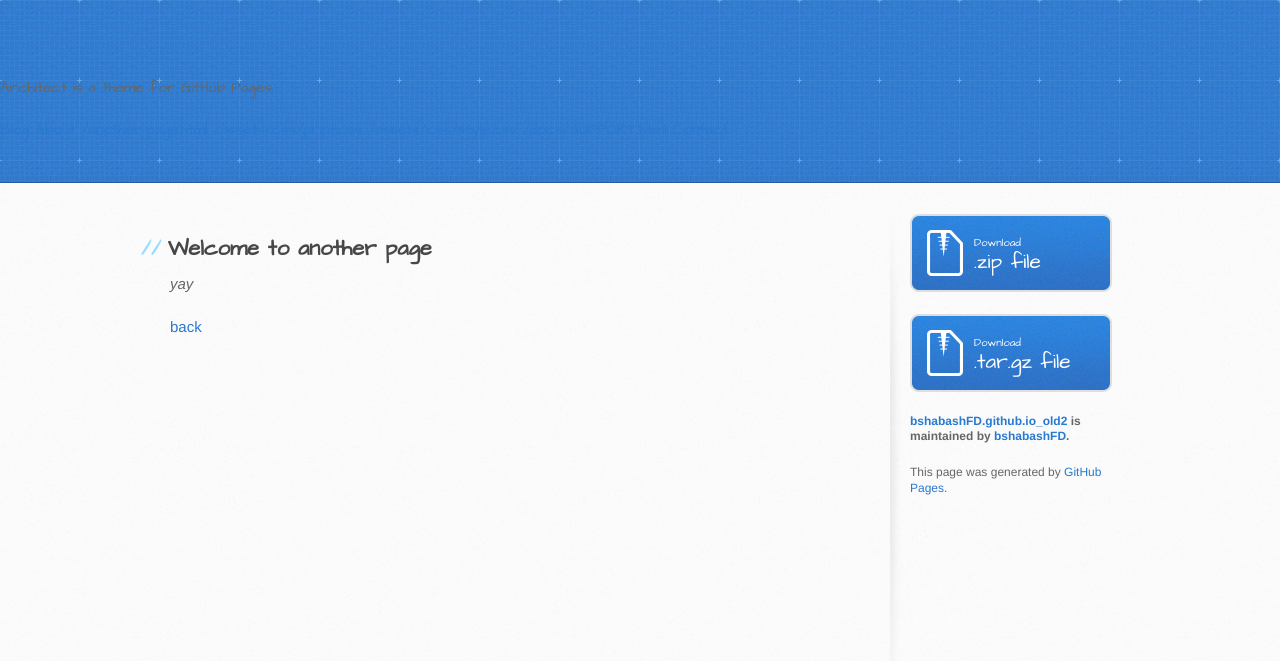
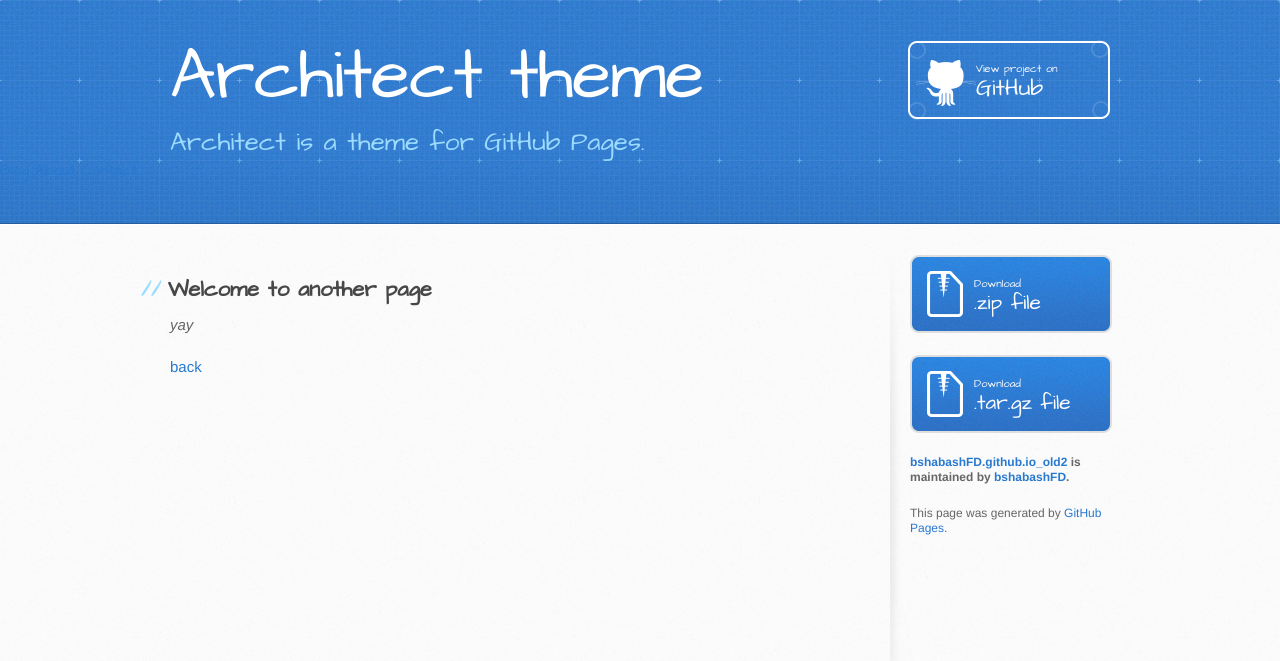
Before and after one commit to bshabashFD/bshabashFD.github.io_old2, a Jekyll site: the page built from another-page.md, in a window 1280 px wide. Shown: the top 661 px of the page. Built offline with Jekyll 4.4.1, drawn with Linux system fonts in a browser that asks for light colours; our own code applies the rules of GitHub Pages for plain Markdown files.

Commit message:
Update default.html

```diff
--- a/_layouts/default.html
+++ b/_layouts/default.html
@@ -15,40 +15,26 @@
   </head>
 
   <body>
-    <div class="wrapper-masthead">
-      <div class="container">
-        <header class="masthead clearfix">
-          <a href="{{ site.baseurl }}/" class="site-avatar"><img src="{{ site.avatar }}" /></a>
+    <header>
+      <div class="inner">
+        <a href="{{ '/' | absolute_url }}">
+          <h1>{{ site.title | default: site.github.repository_name }}</h1>
+        </a>
+        <h2>{{ site.description | default: site.github.project_tagline }}</h2>
+        {% if site.github.is_project_page %}
+          <a href="{{ site.github.repository_url }}" class="button"><small>View project on</small> GitHub</a>
+        {% endif %}
+        {% if site.github.is_user_page %}
+          <a href="{{ site.github.owner_url }}" class="button"><small>Follow me on</small> GitHub</a>
+        {% endif %}
+      </div>
 
-          <div class="site-info">
-            <h1 class="site-name"><a href="{{ site.baseurl }}/">{{ site.name }}</a></h1>
-            <p class="site-description">{{ site.description }}</p>
-          </div>
-
-          <nav>
+      <nav>
             <a href="{{ site.baseurl }}/">Blog</a>
             <a href="{{ site.baseurl }}/about">About</a>
-
-
-
-
-            {% for page in site.pages %}
-              {% if page.url contains "." != "true" %}
-              <a href="{{ site.baseurl }}{{ page.url }}">{{ page.url }}</a>
-              {% endif %}
-            {% endfor %}
-
-
-
-
-
-
             <a href="{{ site.baseurl }}/contact">Contact</a>
-
-          </nav>
-        </header>
-      </div>
-    </div>
+      </nav>
+    </header>
 
     <div id="content-wrapper">
       <div class="inner clearfix">
```
